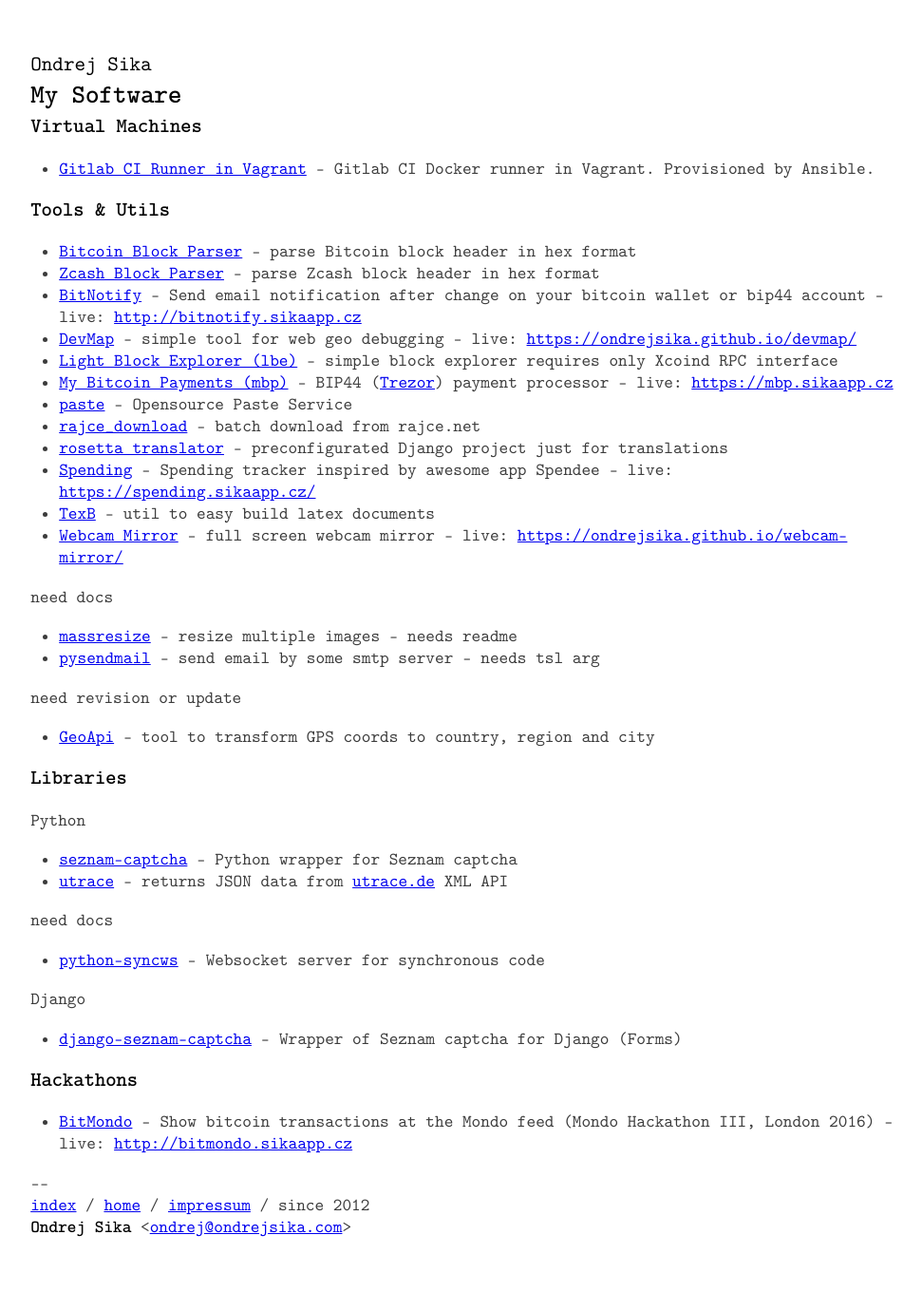
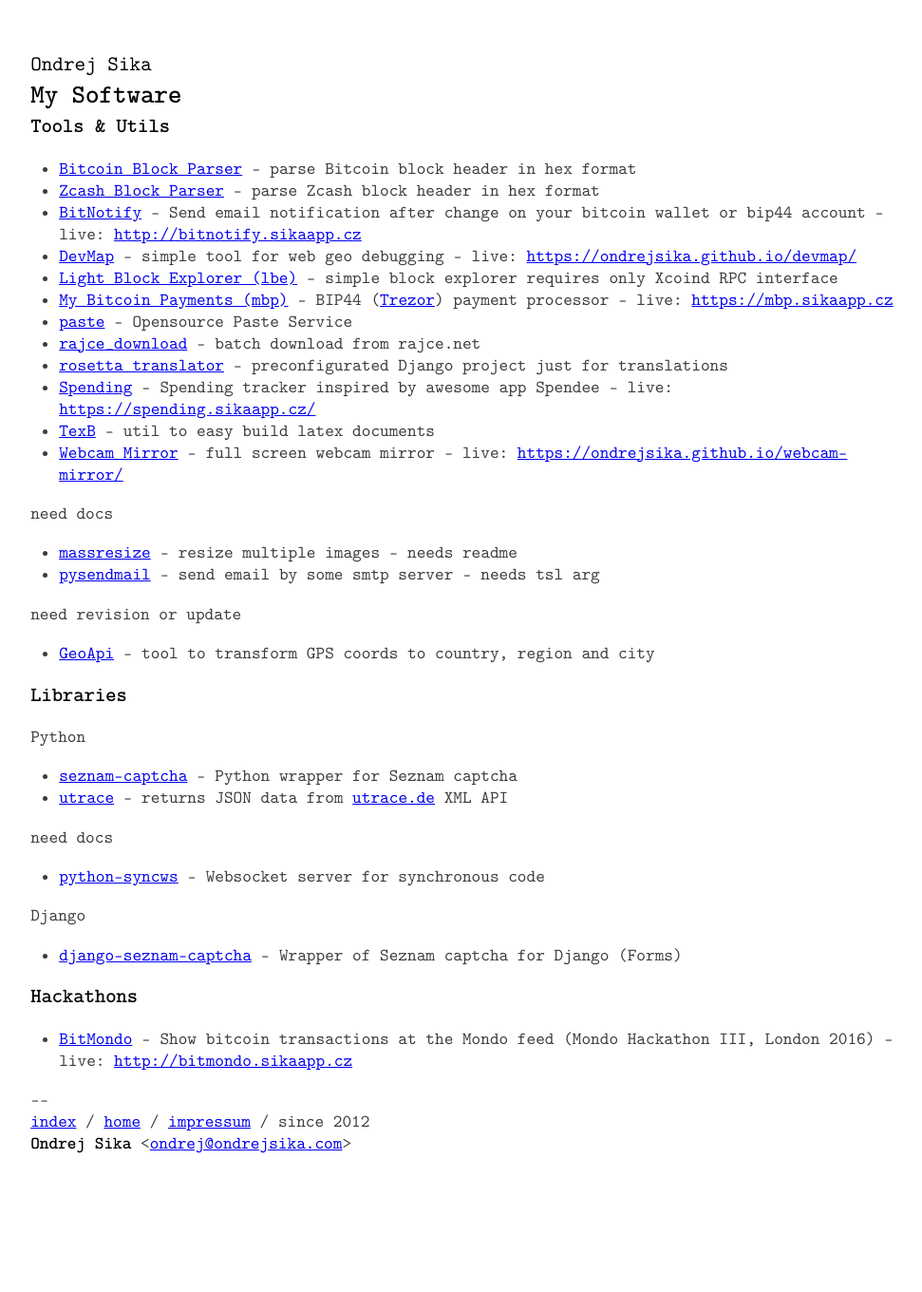
Before and after one commit to ondrejsika/ondrejsika.com, a Jekyll site: the page built from software/index.md, in a window 1280 px wide. Shown: the whole page at 95% size, without its empty margins (23-994 px from the left). Built offline with Jekyll 4.4.1, drawn with Linux system fonts in a browser that asks for light colours; some web fonts are replaced; comment, search, counter and statistics services are not loaded; after the commit the page ends 1272 px from its top, so only the background shows below that.

Commit message:
software - remove obsolete CI runner (obsotete by CI runner in Docker)

```diff
--- a/software/index.md
+++ b/software/index.md
@@ -4,10 +4,6 @@
 ---
 
 ## {{ page.title }}
-
-### Virtual Machines
-
-- [Gitlab CI Runner in Vagrant](https://github.com/ondrejsika/vagrant-gitlab-ci-runner) - Gitlab CI Docker runner in Vagrant. Provisioned by Ansible.
 
 ### Tools & Utils
 
```
